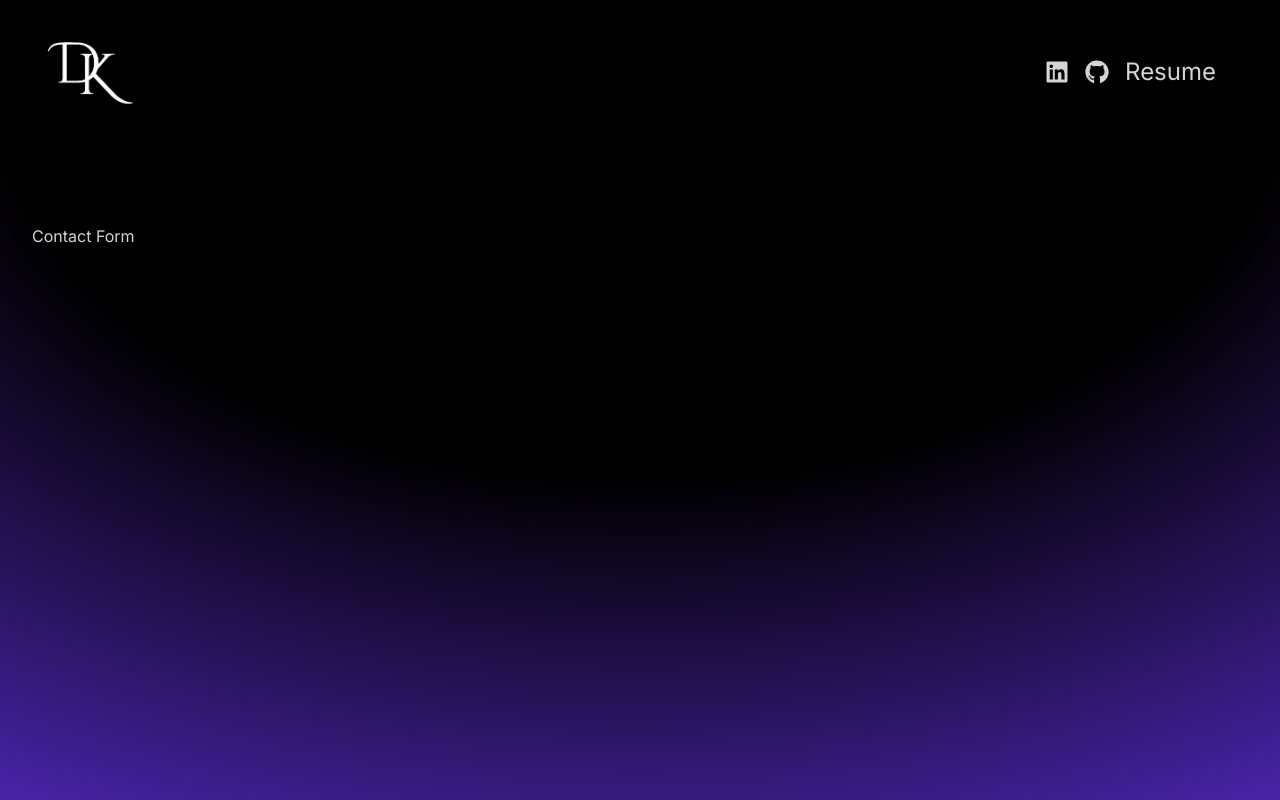
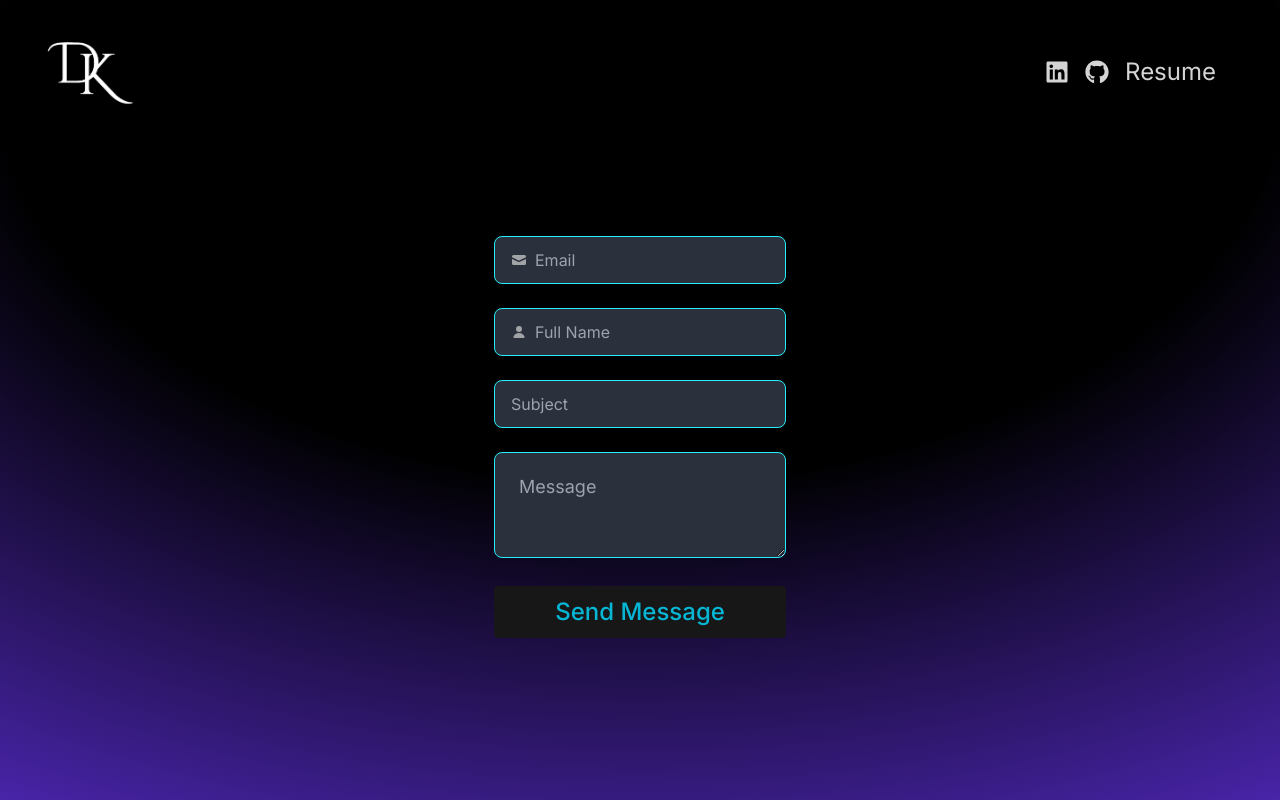
Before and after one commit to Dkerr2061/personal-portfolio, a React (Vite) app: page /contact in a window 1280 px wide. Built offline with nearby package versions, Linux system fonts and the light colour scheme.

Commit message:
Added Contact form

```diff
--- a/package.json
+++ b/package.json
@@ -10,6 +10,7 @@
     "preview": "vite preview"
   },
   "dependencies": {
+    "@emailjs/browser": "^4.3.3",
     "@headlessui/react": "^2.0.4",
     "@heroicons/react": "^2.1.4",
     "framer-motion": "^11.2.11",
--- a/src/Pages/ContactForm.jsx
+++ b/src/Pages/ContactForm.jsx
@@ -1,5 +1,92 @@
+import React, { useRef } from "react";
+import emailjs from "@emailjs/browser";
+
 function ContactForm() {
-  return <h1>Contact Form</h1>;
+  const form = useRef();
+
+  const sendEmail = (e) => {
+    e.preventDefault();
+
+    emailjs
+      .sendForm("service_5mvoz1u", "template_xxrt5y9", form.current, {
+        publicKey: "-OBu36vGR835WGotG",
+      })
+      .then(
+        () => {
+          console.log("SUCCESS!");
+        },
+        (error) => {
+          console.log("FAILED...", error.text);
+        }
+      );
+    e.target.reset();
+  };
+
+  return (
+    <section>
+      <div className="flex flex-col justify-center items-center">
+        <form ref={form} onSubmit={sendEmail} className="flex flex-col">
+          <label className="input input-bordered flex items-center gap-2 input-info w-full max-w-xs my-3">
+            <svg
+              xmlns="http://www.w3.org/2000/svg"
+              viewBox="0 0 16 16"
+              fill="currentColor"
+              className="h-4 w-4 opacity-70"
+            >
+              <path d="M2.5 3A1.5 1.5 0 0 0 1 4.5v.793c.026.009.051.02.076.032L7.674 8.51c.206.1.446.1.652 0l6.598-3.185A.755.755 0 0 1 15 5.293V4.5A1.5 1.5 0 0 0 13.5 3h-11Z" />
+              <path d="M15 6.954 8.978 9.86a2.25 2.25 0 0 1-1.956 0L1 6.954V11.5A1.5 1.5 0 0 0 2.5 13h11a1.5 1.5 0 0 0 1.5-1.5V6.954Z" />
+            </svg>
+            <input
+              type="email"
+              name="user_email"
+              className="grow"
+              placeholder="Email"
+              required
+            />
+          </label>
+          <label className="input input-bordered flex items-center gap-2 input-info w-full max-w-xs my-3">
+            <svg
+              xmlns="http://www.w3.org/2000/svg"
+              viewBox="0 0 16 16"
+              fill="currentColor"
+              className="h-4 w-4 opacity-70"
+            >
+              <path d="M8 8a3 3 0 1 0 0-6 3 3 0 0 0 0 6ZM12.735 14c.618 0 1.093-.561.872-1.139a6.002 6.002 0 0 0-11.215 0c-.22.578.254 1.139.872 1.139h9.47Z" />
+            </svg>
+            <input
+              type="text"
+              className="grow"
+              placeholder="Full Name"
+              name="user_name"
+              required
+            />
+          </label>
+          <label className="input input-bordered flex items-center gap-2 input-info w-full max-w-xs my-3">
+            <input
+              type="text"
+              className="grow"
+              name="subject"
+              placeholder="Subject"
+              required
+            />
+          </label>
+
+          <textarea
+            placeholder="Message"
+            name="message"
+            className="textarea textarea-bordered textarea-lg flex items-center gap-2 textarea-info w-full max-w-xs my-3"
+          />
+
+          <button
+            type="submit"
+            className="rounded bg-neutral-900 px-3 py-2 text-2xl font-medium text-cyan-500 hover:bg-transparent hover:border-cyan-500 border-2 border-transparent mt-4 hover:pointer"
+          >
+            Send Message
+          </button>
+        </form>
+      </div>
+    </section>
+  );
 }
 
 export default ContactForm;
```
Also changed, not shown: 1 other file (tests, documents, lock files or other folders).
